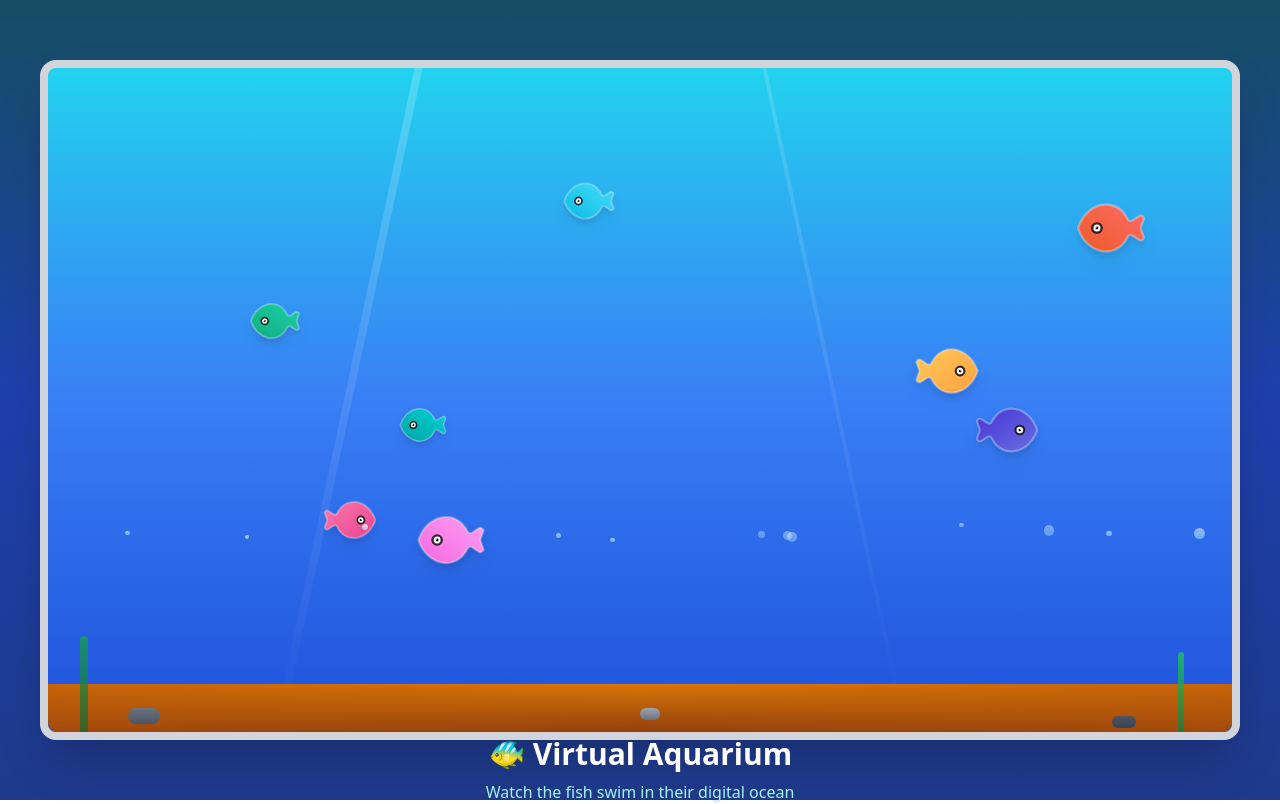
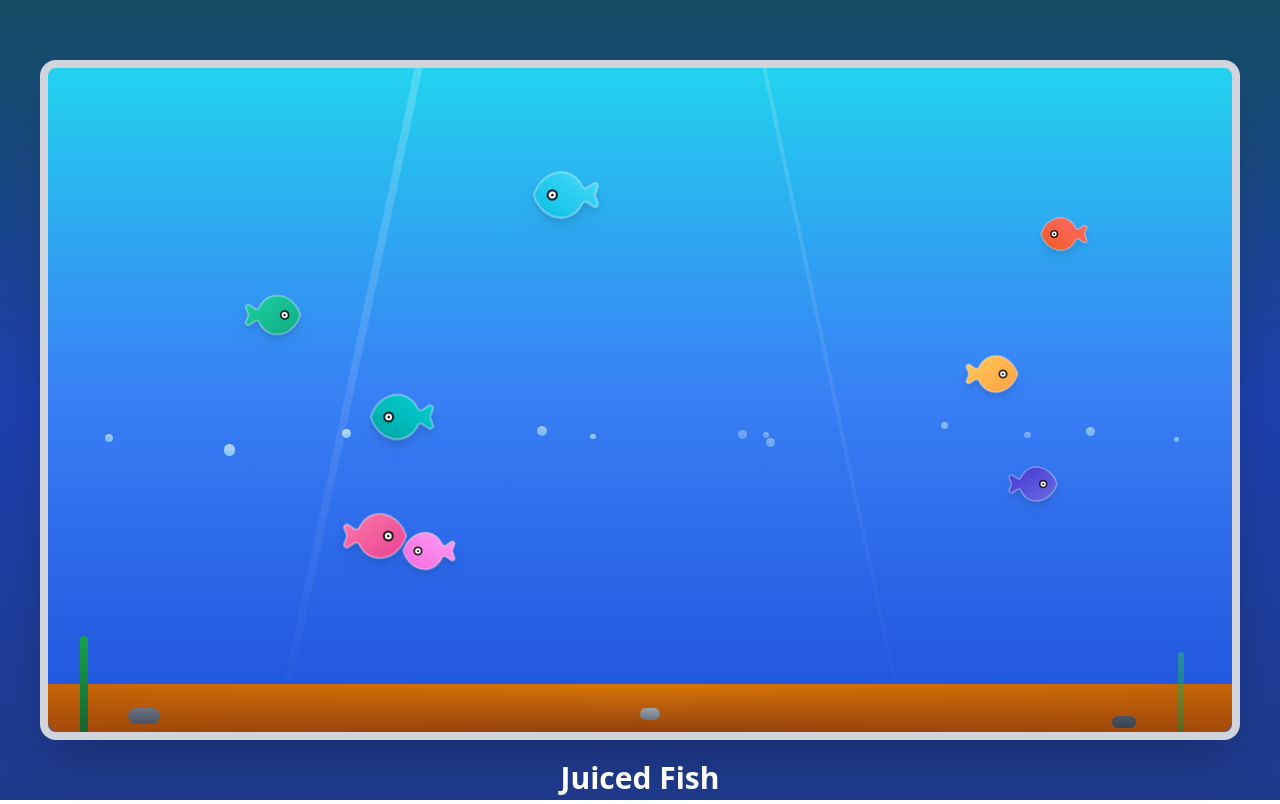
Before and after one commit to alisterscott/tank, a React (Vite) app: page / in a window 1280 px wide. Built offline with nearby package versions, Linux system fonts and the light colour scheme.

Commit message:
update name

```diff
--- a/src/components/FishTank.tsx
+++ b/src/components/FishTank.tsx
@@ -82,8 +82,7 @@ const FishTank: React.FC = () => {
 
         {/* Tank label */}
         <div className="absolute -bottom-16 left-1/2 transform -translate-x-1/2 text-center">
-          <h1 className="text-2xl md:text-3xl font-bold text-white mb-2">🐠 Virtual Aquarium</h1>
-          <p className="text-cyan-200 text-sm md:text-base">Watch the fish swim in their digital ocean</p>
+          <h1 className="text-2xl md:text-3xl font-bold text-white mb-2">Juiced Fish</h1>
         </div>
       </div>
     </div>
```
